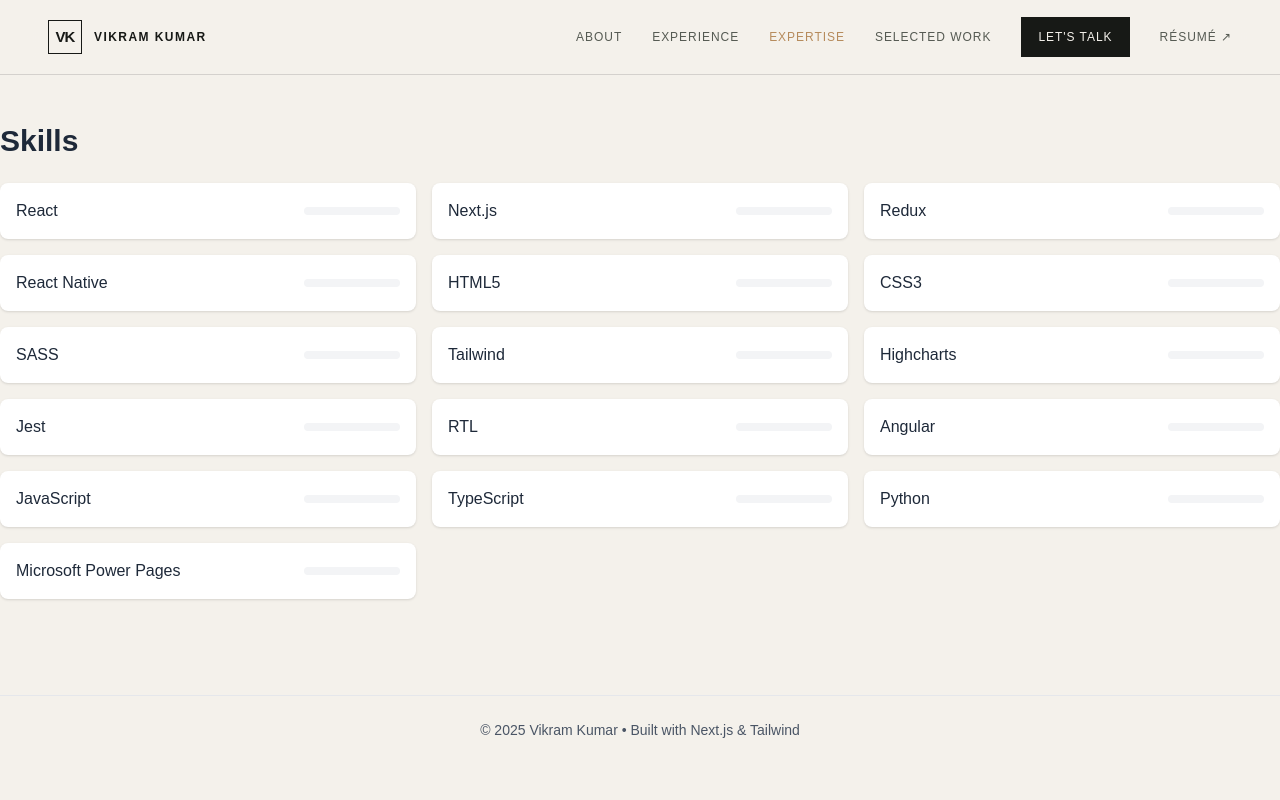
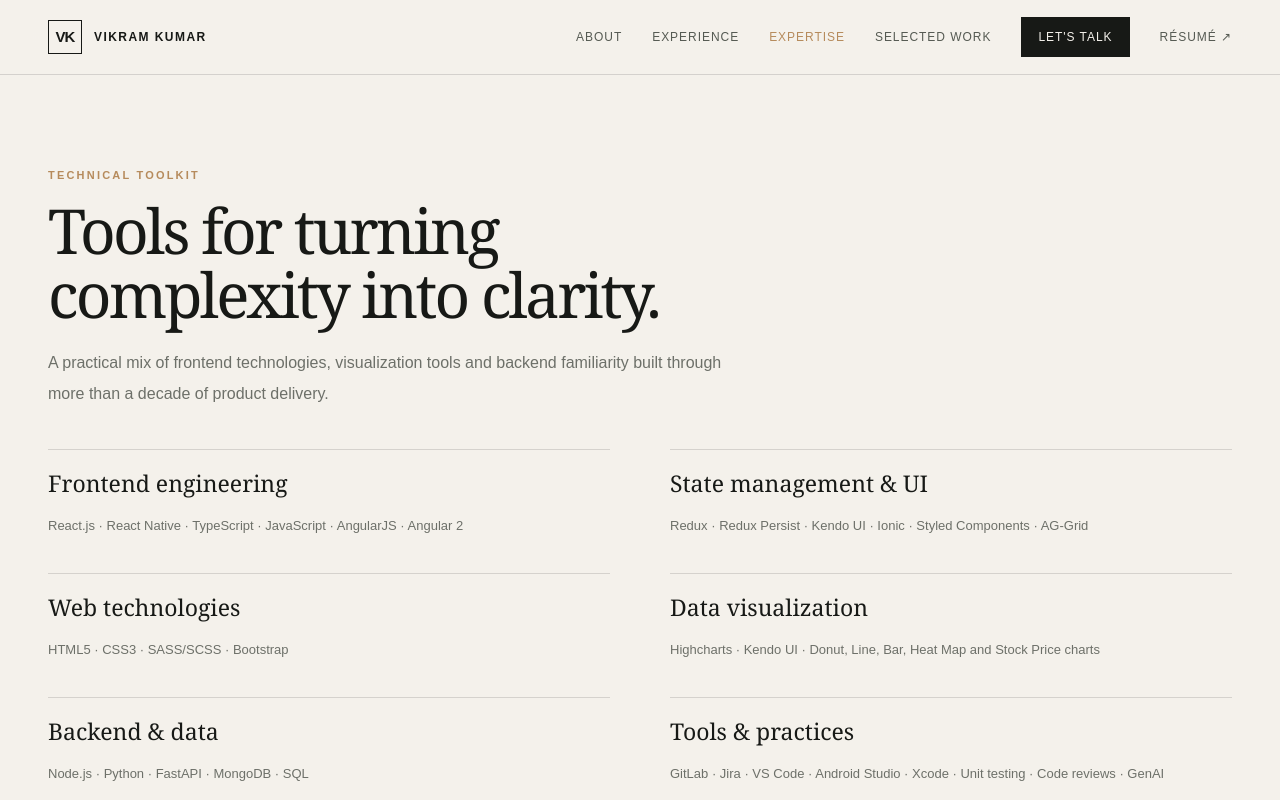
Before and after one commit to vik-rama23/Vikram-portfolio, a Next.js app: page /skills in a window 1280 px wide. Shown: the top 800 px of the page. Built offline with nearby package versions, Linux system fonts and the light colour scheme.

Commit message:
Update portfolio content from September 2026 resume

```diff
--- a/app/skills/page.tsx
+++ b/app/skills/page.tsx
@@ -1,44 +1,10 @@
 import PageWrapper from "@/components/MotionWrapper";
-
-export const metadata = {
-  title: "Skills — Vikram Kumar | Frontend Developer",
-  description:
-    "Skills: React, Next.js, TypeScript, Tailwind and more — Vikram Kumar's frontend skillset.",
-  openGraph: {
-    title: "Skills — Vikram Kumar",
-    description:
-      "Frontend skills and technologies — React, Next.js, TypeScript, Tailwind.",
-    images: ["/opengraph-image.svg"],
-    type: "profile",
-  },
-  twitter: {
-    card: "summary_large_image",
-    title: "Skills — Vikram Kumar",
-    description:
-      "Frontend skills and technologies — React, Next.js, TypeScript, Tailwind.",
-    images: ["/opengraph-image.svg"],
-  },
-};
-
-export default function Skills() {
-  const skills = [
-    "React", "Next.js", "Redux", "React Native", "HTML5",
-    "CSS3", "SASS", "Tailwind", "Highcharts", "Jest", "RTL", "Angular", "JavaScript", "TypeScript", "Python", "Microsoft Power Pages"
-  ];
-
-  return (
-    <PageWrapper>
-      <section className="py-12">
-        <h2 className="text-3xl font-bold mb-6 text-gray-800 dark:text-gray-100">Skills</h2>
-        <div className="grid sm:grid-cols-2 lg:grid-cols-3 gap-4">
-          {skills.map((s) => (
-            <div key={s} className="p-4 rounded-lg bg-white dark:bg-gray-800 shadow-sm flex items-center justify-between">
-              <span className="text-gray-800 dark:text-gray-100">{s}</span>
-              <div className="h-2 w-24 bg-gray-100 dark:bg-gray-700 rounded-full"></div>
-            </div>
-          ))}
-        </div>
-      </section>
-    </PageWrapper>
-  );
-}
+const groups = [
+{title:"Frontend engineering",skills:"React.js · React Native · TypeScript · JavaScript · AngularJS · Angular 2"},
+{title:"State management & UI",skills:"Redux · Redux Persist · Kendo UI · Ionic · Styled Components · AG-Grid"},
+{title:"Web technologies",skills:"HTML5 · CSS3 · SASS/SCSS · Bootstrap"},
+{title:"Data visualization",skills:"Highcharts · Kendo UI · Donut, Line, Bar, Heat Map and Stock Price charts"},
+{title:"Backend & data",skills:"Node.js · Python · FastAPI · MongoDB · SQL"},
+{title:"Tools & practices",skills:"GitLab · Jira · VS Code · Android Studio · Xcode · Unit testing · Code reviews · GenAI"}
+];
+export default function Skills(){return <PageWrapper><section className="section section-light"><div className="editorial-wrap"><div className="eyebrow">Technical toolkit</div><h1 className="section-heading">Tools for turning<br/>complexity into clarity.</h1><p className="section-intro">A practical mix of frontend technologies, visualization tools and backend familiarity built through more than a decade of product delivery.</p><div className="skill-groups">{groups.map(g=><article className="skill-group" key={g.title}><h3>{g.title}</h3><p>{g.skills}</p></article>)}</div><div className="mt-16 border-t border-stone-300 pt-8"><div className="eyebrow">Engineering principles</div><div className="grid sm:grid-cols-2 lg:grid-cols-4 gap-6 mt-6 text-sm text-stone-600"><p>Reusable UI components and modular frontend design</p><p>Unit testing, code reviews and defect resolution</p><p>Cross-device compatibility and performance optimization</p><p>Technical direction, mentoring and delivery coordination</p></div></div></div></section></PageWrapper>;}
```
